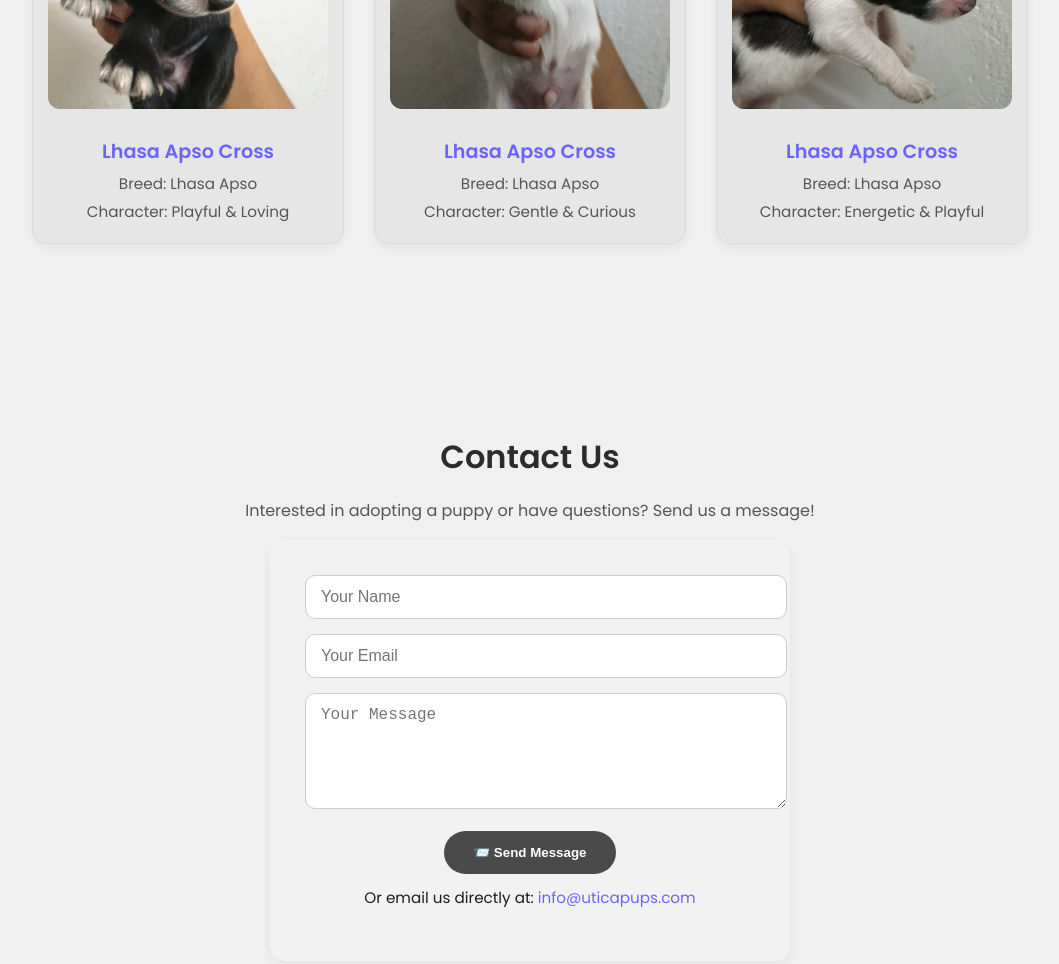
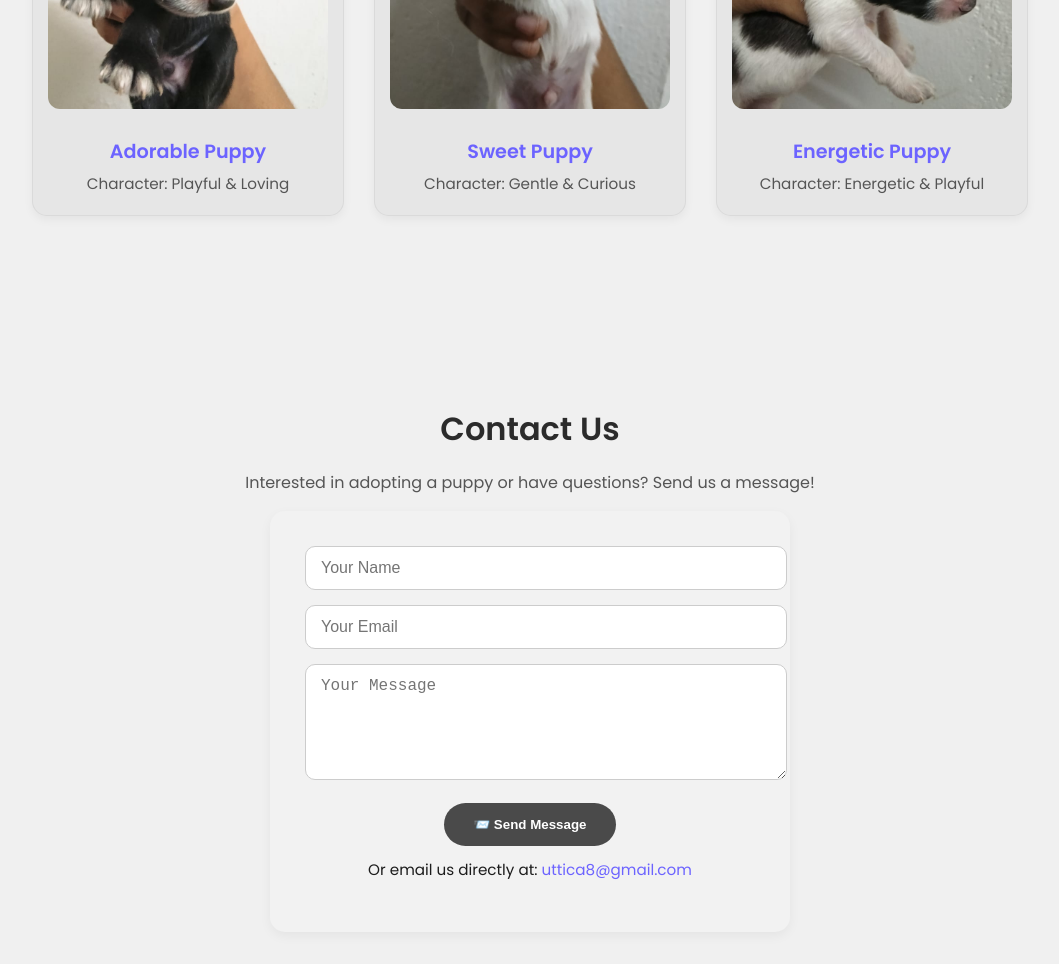
Before and after one commit to nansabi/uttica-websites, a plain HTML site: page index.html in a window 1280 px wide. Shown: the part 1300-2264 px from the top of the page, without its empty margins (110-1169 px from the left). Drawn offline with Linux system fonts and the light colour scheme.

Commit message:
Updated puppy titles and contact email

```diff
--- a/index.html
+++ b/index.html
@@ -3,7 +3,7 @@
 <head>
   <meta charset="UTF-8" />
   <meta name="viewport" content="width=device-width, initial-scale=1.0" />
-  <title>Utica Pups Crew | Lhasa Apso Crossed Breeds</title>
+  <title>Utica Pups Crew | Adorable Puppies</title>
   <link rel="stylesheet" href="style.css" />
   <link href="https://fonts.googleapis.com/css2?family=Poppins:wght@400;600&display=swap" rel="stylesheet">
 </head>
@@ -31,7 +31,7 @@
       <a href="#available" class="btn-primary">View Puppies</a>
     </div>
     <div class="hero-images">
-      <img src="PPUPPY.jpg" alt="Girl with Puppy" class="hero-main">
+      <img src="PPUPPY.jpg" alt="Puppy Image" class="hero-main">
     </div>
   </section>
 
@@ -39,7 +39,7 @@
   <section id="available" class="available">
     <div class="section-title">
       <h2>Available Puppies</h2>
-      <p>Our Lhasa Apso crosses are playful, healthy, and ready to meet their new families!</p>
+      <p>Our pups are playful, healthy, and ready to meet their new families!</p>
     </div>
 
     <div class="puppy-grid">
@@ -50,8 +50,7 @@
            data-rate="₹1000"
            data-character="Playful, Friendly, Loves Attention">
         <img src="PUP-1.jpg" alt="Puppy 1">
-        <h3>Lhasa Apso Cross</h3>
-        <p>Breed: Lhasa Apso</p>
+        <h3>Adorable Puppy</h3>
         <p>Character: Playful & Loving</p>
       </div>
 
@@ -62,8 +61,7 @@
            data-rate="₹1000"
            data-character="Gentle, Smart, Curious">
         <img src="PUP-2.jpg" alt="Puppy 2">
-        <h3>Lhasa Apso Cross</h3>
-        <p>Breed: Lhasa Apso</p>
+        <h3>Sweet Puppy</h3>
         <p>Character: Gentle & Curious</p>
       </div>
 
@@ -74,8 +72,7 @@
            data-rate="₹1000"
            data-character="Energetic, Friendly, Loves Play">
         <img src="PUP-3.jpg" alt="Puppy 3">
-        <h3>Lhasa Apso Cross</h3>
-        <p>Breed: Lhasa Apso</p>
+        <h3>Energetic Puppy</h3>
         <p>Character: Energetic & Playful</p>
       </div>
     </div>
@@ -88,13 +85,13 @@
       <p>Interested in adopting a puppy or have questions? Send us a message!</p>
     </div>
     <div class="contact-box">
-      <form id="contact-form" action="https://formspree.io/f/mjkalnbo">
+      <form id="contact-form" action="https://formspree.io/f/mjkalnbo" method="POST">
         <input type="text" name="name" placeholder="Your Name" required>
         <input type="email" name="email" placeholder="Your Email" required>
         <textarea name="message" rows="5" placeholder="Your Message" required></textarea>
         <button type="submit" class="contact-btn">📨 Send Message</button>
       </form>
-      <p class="contact-info">Or email us directly at: <a href="mailto:info@uticapups.com">info@uticapups.com</a></p>
+      <p class="contact-info">Or email us directly at: <a href="mailto:uttica8@gmail.com">uttica8@gmail.com</a></p>
     </div>
   </section>
 
@@ -113,7 +110,7 @@
       <p id="popup-gender"></p>
       <p id="popup-city"></p>
       <p id="popup-rate"></p>
-      <a href="mailto:info@uticapups.com" class="popup-btn">📨 Email to Adopt</a>
+      <a href="mailto:uttica8@gmail.com" class="popup-btn">📨 Email to Adopt</a>
     </div>
   </div>
 
```
